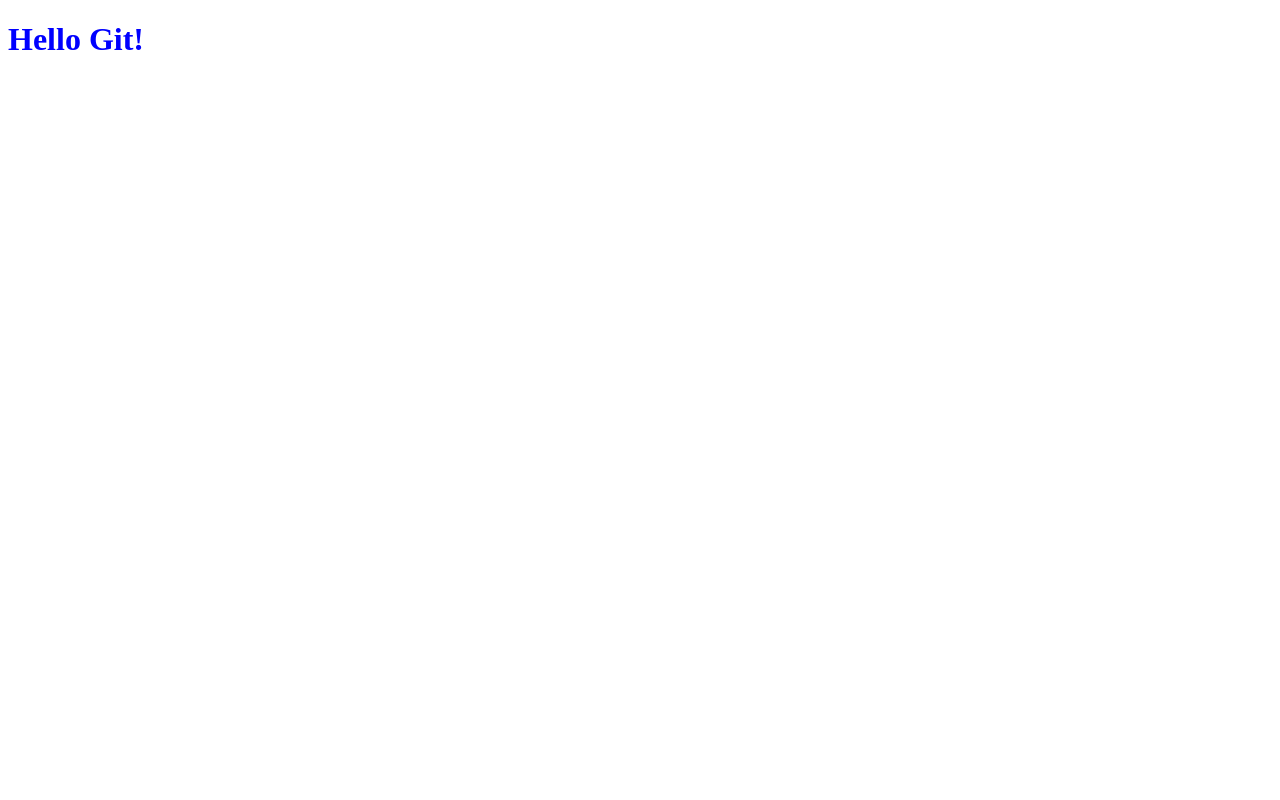
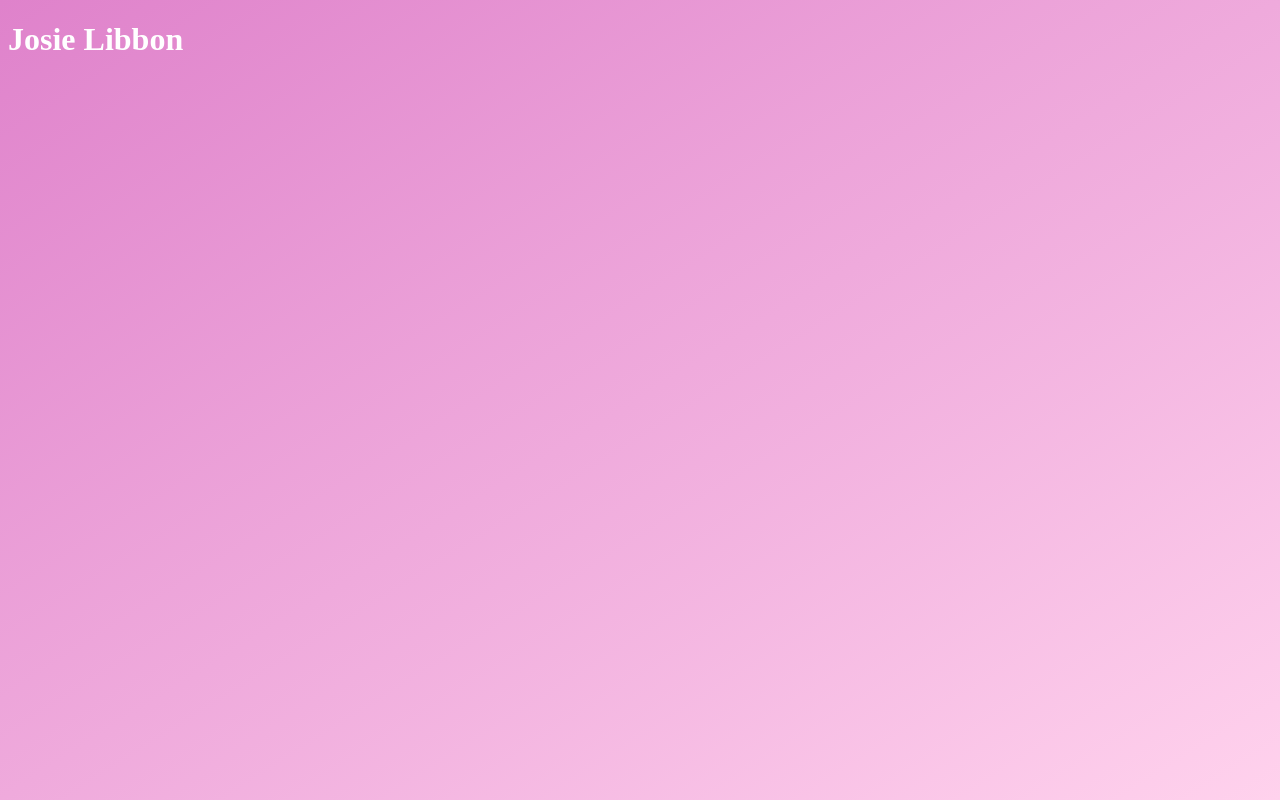
Before and after one commit to josielibbon/josielibbon.github.io, a plain HTML site: page index.html in a window 1280 px wide. Drawn offline with Linux system fonts and the light colour scheme.

Commit message:
gradient background

```diff
--- a/index.html
+++ b/index.html
@@ -4,8 +4,10 @@
     <meta name="viewport" content="width=device-width, initial-scale=1">
     <title>Josie Libbon</title>
     <link href="style.css" rel="stylesheet"/>
+
 </head>
 <body>
-       <h1>Hello Git!</h1>
+       <h1>Josie Libbon</h1>
+
 </body>
 </html>
--- a/style.css
+++ b/style.css
@@ -1,3 +1,7 @@
 h1 {
-    color: blue;
+    color: white;
 }
+body{ background-color: aliceblue,}
+body {
+    background: linear-gradient(to left top, #FFD2ED, #DF82CB) fixed;
+  }
```
